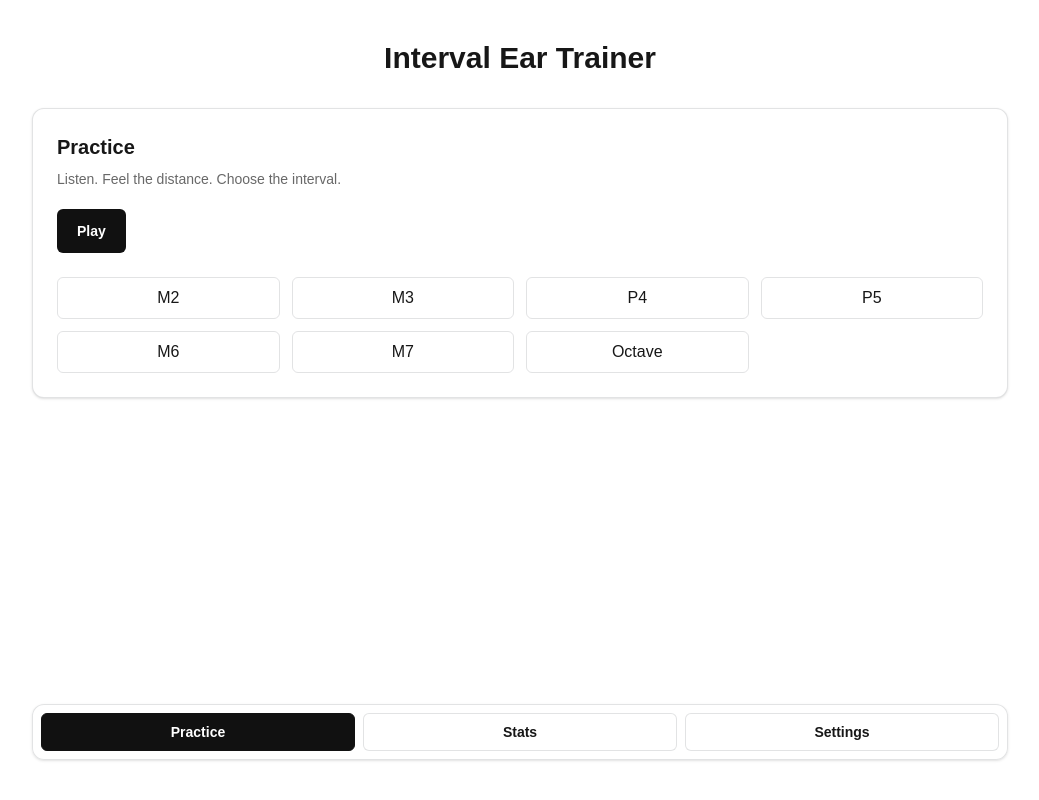
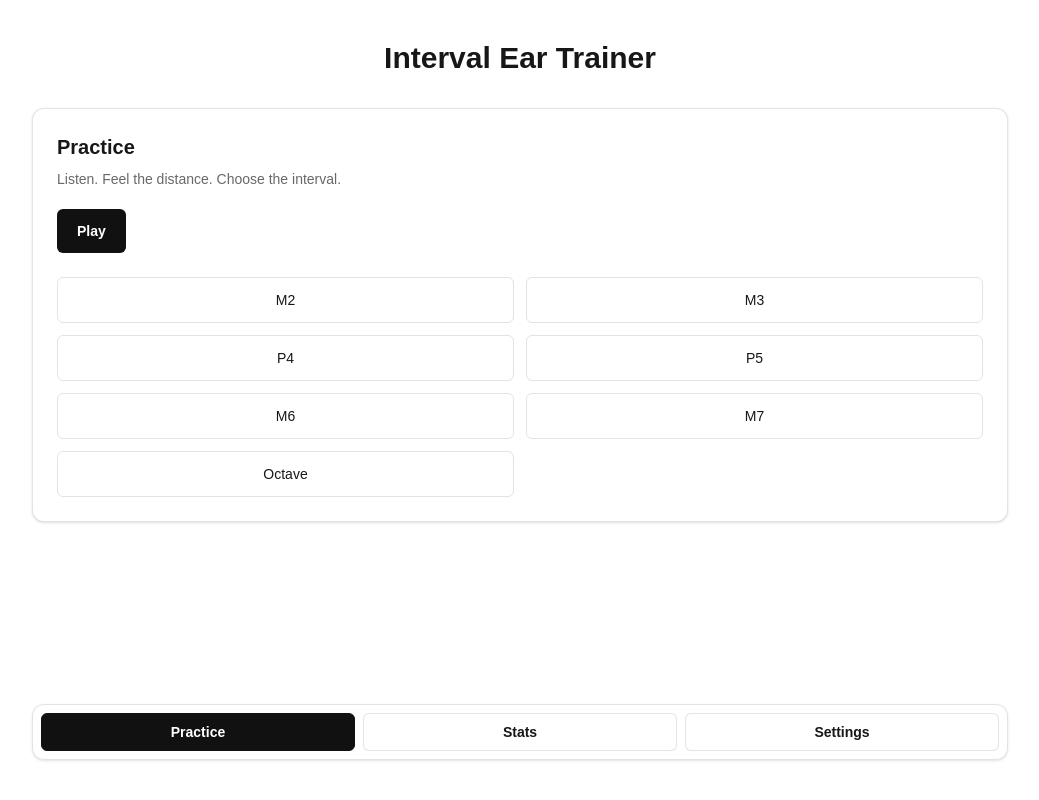
Before and after one commit to ryogy-labs/relative-ear-app, a Next.js app: page / in a window 1280 px wide. Shown: the whole page, without its empty margins (120-1159 px from the left). Built offline with nearby package versions, Linux system fonts and the light colour scheme.

Commit message:
feat: apply button size density to interval pool grid

```diff
--- a/app/page.tsx
+++ b/app/page.tsx
@@ -13,6 +13,7 @@ type ResolvedDirection = "ascending" | "descending";
 type PresetKey = "beginner" | "basic" | "jazzIntro";
 type Language = "en" | "ja";
 type NoteLengthKey = "short" | "medium" | "long";
+type ButtonSizeKey = "large" | "medium" | "small";
 type AppTab = "practice" | "stats" | "settings";
 
 type Round = {
@@ -46,6 +47,9 @@ type UiText = {
   descending: string;
   random: string;
   noteLength: string;
+  buttonSize: string;
+  large: string;
+  small: string;
   short: string;
   medium: string;
   long: string;
@@ -100,6 +104,9 @@ const I18N: Record<Language, UiText> = {
     descending: "Descending",
     random: "Random",
     noteLength: "Note Length",
+    buttonSize: "Button Size",
+    large: "Large",
+    small: "Small",
     short: "Short",
     medium: "Medium",
     long: "Long",
@@ -152,6 +159,9 @@ const I18N: Record<Language, UiText> = {
     descending: "下行",
     random: "ランダム",
     noteLength: "音の長さ",
+    buttonSize: "ボタンサイズ",
+    large: "大",
+    small: "小",
     short: "短い",
     medium: "中くらい",
     long: "長い",
@@ -388,6 +398,12 @@ export default function Home() {
   const [mode, setMode] = useState<TrainingMode>("melodic");
   const [directionSetting, setDirectionSetting] = useState<DirectionSetting>("random");
   const [noteLength, setNoteLength] = useState<NoteLengthKey>("short");
+  const [buttonSize, setButtonSize] = useState<ButtonSizeKey>(() => {
+    if (typeof window !== "undefined" && window.matchMedia("(max-width: 768px)").matches) {
+      return "medium";
+    }
+    return "large";
+  });
   const [sfxEnabled, setSfxEnabled] = useState<boolean>(true);
   const [activeTab, setActiveTab] = useState<AppTab>("practice");
   const [keyboardVisible, setKeyboardVisible] = useState<boolean>(true);
@@ -674,8 +690,14 @@ export default function Home() {
   };
 
   const buttonClass = (intervalId: string): string => {
+    const sizeClass =
+      buttonSize === "large"
+        ? "px-4 py-3 text-sm"
+        : buttonSize === "medium"
+          ? "px-3 py-2.5 text-sm"
+          : "px-3 py-2 text-sm";
     const base =
-      "rounded-md border border-[var(--border)] px-4 py-2 font-medium transition disabled:cursor-not-allowed disabled:opacity-100 focus-visible:outline-none focus-visible:ring-2 focus-visible:ring-[var(--accent)] focus-visible:ring-offset-1 focus-visible:ring-offset-[var(--card)]";
+      `rounded-md border border-[var(--border)] font-medium transition disabled:cursor-not-allowed disabled:opacity-100 focus-visible:outline-none focus-visible:ring-2 focus-visible:ring-[var(--accent)] focus-visible:ring-offset-1 focus-visible:ring-offset-[var(--card)] ${sizeClass}`;
 
     if (!answered || !currentRound) {
       return `${base} hover:bg-[color-mix(in_oklab,var(--text)_6%,transparent)]`;
@@ -791,6 +813,9 @@ export default function Home() {
 
     return "rounded-md border border-[var(--border)] bg-[var(--card)] px-3 py-2 text-sm font-semibold text-[var(--text)]";
   };
+
+  const answerGridColumnsClass =
+    buttonSize === "large" ? "grid-cols-2" : buttonSize === "medium" ? "grid-cols-3" : "grid-cols-4";
   const practiceControlButtonBase =
     "rounded-md px-5 py-3 text-sm font-semibold leading-5 transition disabled:cursor-not-allowed disabled:opacity-40";
 
@@ -934,6 +959,51 @@ export default function Home() {
           </div>
 
           <div>
+            <h3 className="text-sm font-semibold uppercase tracking-wide text-[var(--muted)]">{t.buttonSize}</h3>
+            <div className="mt-2 flex gap-2">
+              <button
+                type="button"
+                onClick={() => {
+                  setButtonSize("large");
+                }}
+                className={`rounded-md border px-3 py-2 text-sm font-medium ${
+                  buttonSize === "large"
+                    ? "border-[var(--accent)] bg-[var(--accent)] text-[var(--bg)]"
+                    : "border-[var(--border)] hover:bg-[color-mix(in_oklab,var(--text)_6%,transparent)]"
+                }`}
+              >
+                {t.large}
+              </button>
+              <button
+                type="button"
+                onClick={() => {
+                  setButtonSize("medium");
+                }}
+                className={`rounded-md border px-3 py-2 text-sm font-medium ${
+                  buttonSize === "medium"
+                    ? "border-[var(--accent)] bg-[var(--accent)] text-[var(--bg)]"
+                    : "border-[var(--border)] hover:bg-[color-mix(in_oklab,var(--text)_6%,transparent)]"
+                }`}
+              >
+                {t.medium}
+              </button>
+              <button
+                type="button"
+                onClick={() => {
+                  setButtonSize("small");
+                }}
+                className={`rounded-md border px-3 py-2 text-sm font-medium ${
+                  buttonSize === "small"
+                    ? "border-[var(--accent)] bg-[var(--accent)] text-[var(--bg)]"
+                    : "border-[var(--border)] hover:bg-[color-mix(in_oklab,var(--text)_6%,transparent)]"
+                }`}
+              >
+                {t.small}
+              </button>
+            </div>
+          </div>
+
+          <div>
             <h3 className="text-sm font-semibold uppercase tracking-wide text-[var(--muted)]">{t.maxRange}</h3>
             <div className="mt-2 flex gap-2">
               <button
@@ -1036,7 +1106,7 @@ export default function Home() {
 
         <div className="mt-6">
           <h3 className="text-sm font-semibold uppercase tracking-wide text-[var(--muted)]">{t.intervalPool}</h3>
-          <div className="mt-2 grid grid-cols-2 gap-2 sm:grid-cols-3 lg:grid-cols-4">
+          <div className={`mt-2 grid ${answerGridColumnsClass} gap-2`}>
             {INTERVALS.map((interval) => {
               const isSelected = selectedIntervalIds.includes(interval.id);
 
@@ -1108,7 +1178,7 @@ export default function Home() {
         {questionPool.length === 0 ? (
           <p className="mt-5 rounded-md bg-[color-mix(in_oklab,var(--text)_6%,transparent)] p-3 text-sm">{t.selectOne}</p>
         ) : (
-          <div className={`${resultStatus !== "idle" ? "mt-2" : "mt-6"} grid grid-cols-2 gap-3 sm:grid-cols-3 lg:grid-cols-4`}>
+          <div className={`${resultStatus !== "idle" ? "mt-2" : "mt-6"} grid ${answerGridColumnsClass} gap-3`}>
             {questionPool.map((interval) => (
               <button
                 key={interval.id}
```
